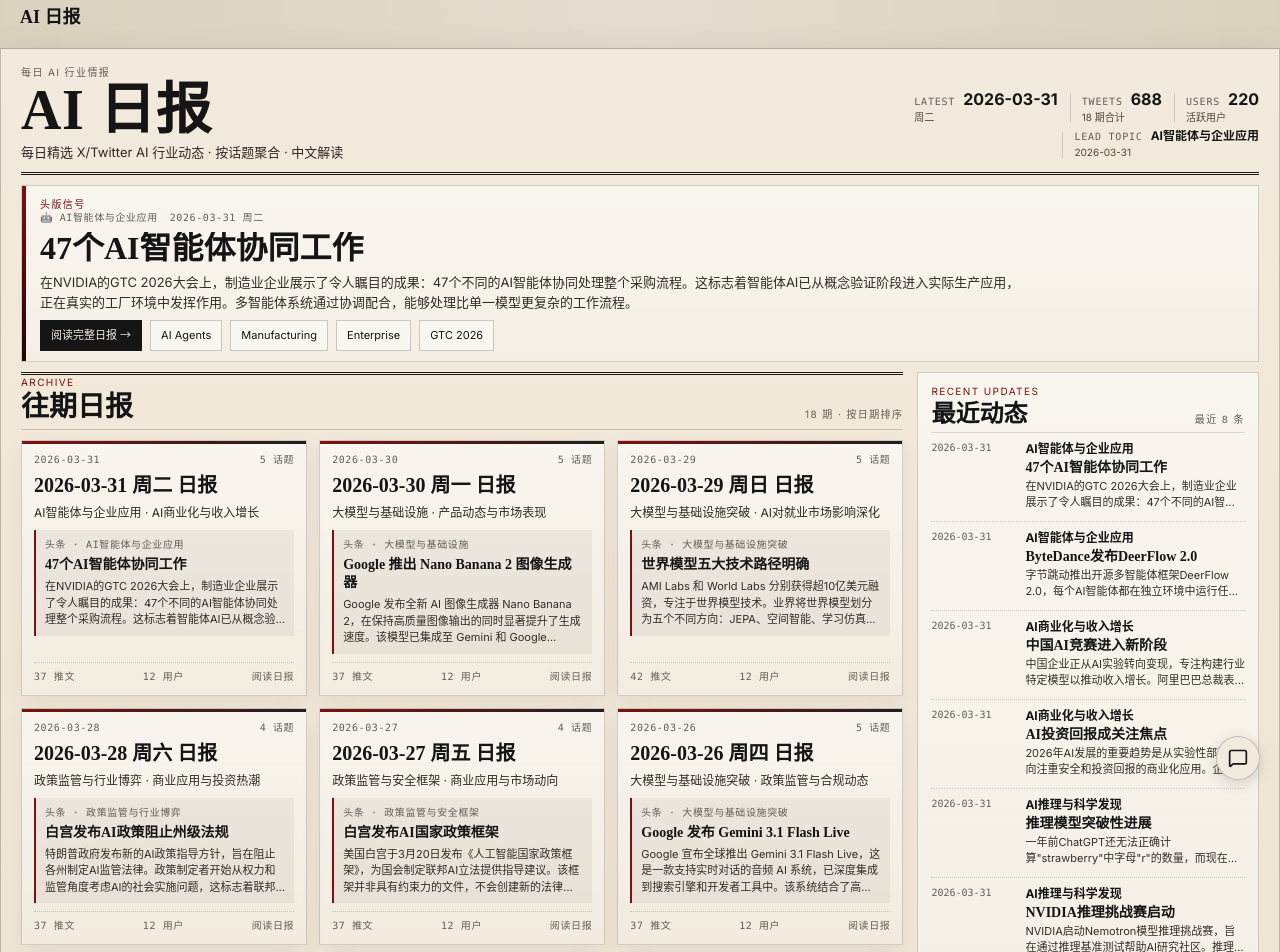
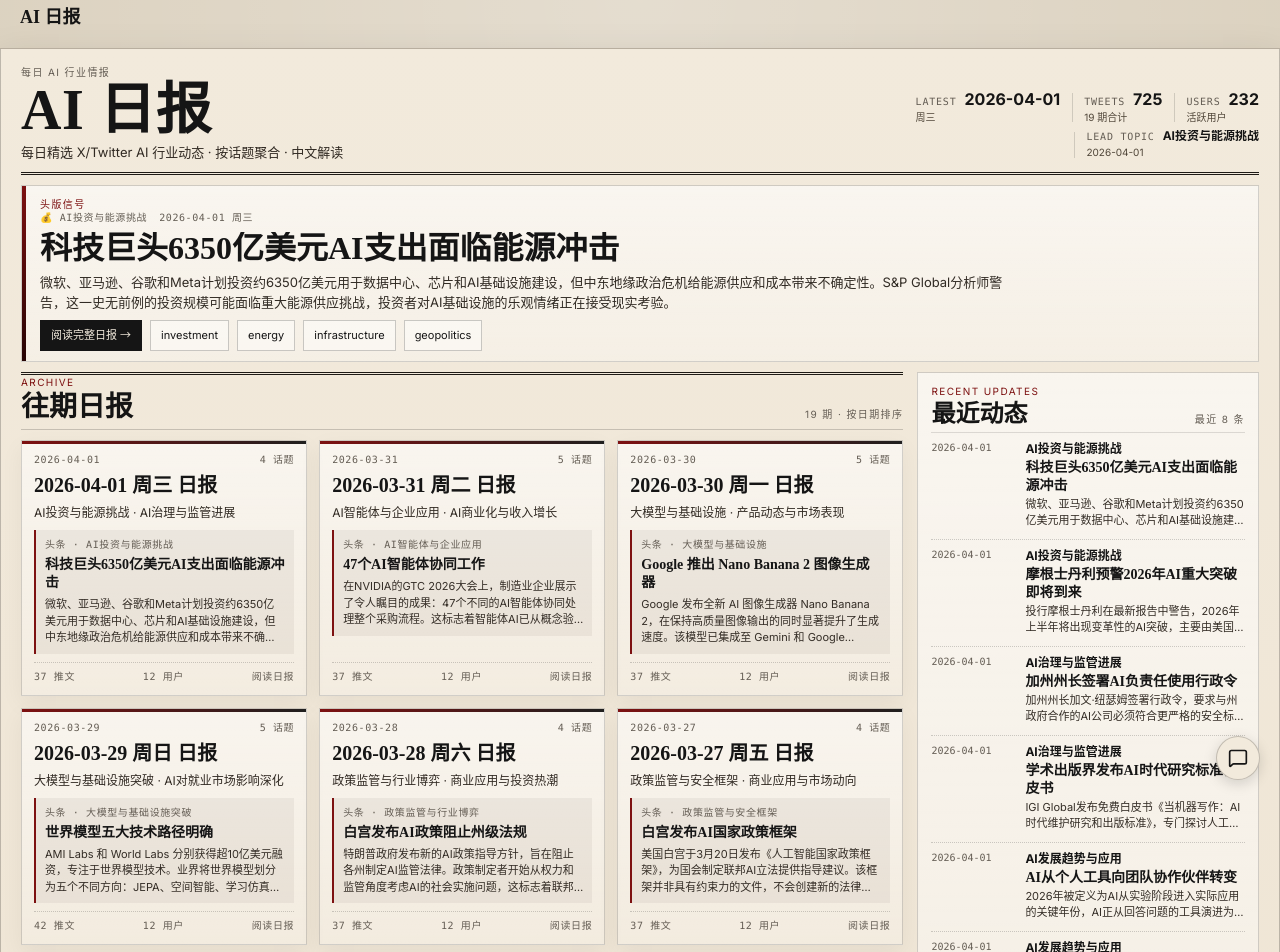
Before and after one commit to Vincentwei1021/ai-daily, a Next.js app: page / in a window 1280 px wide. Shown: the top 952 px of the page. Built offline with nearby package versions, Linux system fonts and the light colour scheme; no server answers.

Commit message:
daily: 2026-04-01

```diff
--- a/src/data/reports.ts
+++ b/src/data/reports.ts
@@ -14,6 +14,105 @@ export interface DailyReport {
 
 export const reports: DailyReport[] = [
   {
+    "date": "2026-04-01",
+    "weekday": "周三",
+    "timeRange": "03-31 08:30 ~ 04-01 08:30 (UTC+8)",
+    "tweetCount": 37,
+    "userCount": 12,
+    "topics": [
+      {
+        "title": "💰 AI投资与能源挑战",
+        "items": [
+          {
+            "bold": "科技巨头6350亿美元AI支出面临能源冲击",
+            "detail": "微软、亚马逊、谷歌和Meta计划投资约6350亿美元用于数据中心、芯片和AI基础设施建设，但中东地缘政治危机给能源供应和成本带来不确定性。S&P Global分析师警告，这一史无前例的投资规模可能面临重大能源供应挑战，投资者对AI基础设施的乐观情绪正在接受现实考验。",
+            "tags": [
+              "investment",
+              "energy",
+              "infrastructure",
+              "geopolitics"
+            ]
+          },
+          {
+            "bold": "摩根士丹利预警2026年AI重大突破即将到来",
+            "detail": "投行摩根士丹利在最新报告中警告，2026年上半年将出现变革性的AI突破，主要由美国顶级AI实验室前所未有的算力积累推动。报告特别引用了马斯克的观点，认为将10倍算力应用于大语言模型将带来质的飞跃。然而，大多数企业和机构对此重大变化缺乏充分准备。",
+            "tags": [
+              "breakthrough",
+              "compute",
+              "prediction",
+              "enterprise"
+            ]
+          }
+        ]
+      },
+      {
+        "title": "⚖️ AI治理与监管进展",
+        "items": [
+          {
+            "bold": "加州州长签署AI负责任使用行政令",
+            "detail": "加州州长加文·纽瑟姆签署行政令，要求与州政府合作的AI公司必须符合更严格的安全标准。该命令旨在探索更强的AI采购标准，确保企业在政府合同中展示负责任的AI实践。这一举措标志着地方政府在AI治理方面采取更积极主动的监管立场，为其他州树立了先例。",
+            "tags": [
+              "regulation",
+              "governance",
+              "safety",
+              "california"
+            ]
+          },
+          {
+            "bold": "学术出版界发布AI时代研究标准白皮书",
+            "detail": "IGI Global发布免费白皮书《当机器写作：AI时代维护研究和出版标准》，专门探讨人工智能对学术研究和出版领域带来的挑战。该白皮书为学术界在AI工具广泛应用背景下，如何保持研究诚信和出版质量提供指导原则，反映了学术共同体对AI影响的深度思考。",
+            "tags": [
+              "academic",
+              "publishing",
+              "standards",
+              "research"
+            ]
+          }
+        ]
+      },
+      {
+        "title": "🚀 AI发展趋势与应用",
+        "items": [
+          {
+            "bold": "AI从个人工具向团队协作伙伴转变",
+            "detail": "2026年被定义为AI从实验阶段进入实际应用的关键年份，AI正从回答问题的工具演进为与人类协作的伙伴。在医疗领域，AI帮助缩小护理差距；在软件开发中，AI不仅学习编程模式还能主动协助开发流程。这种转变标志着AI从个人生产力工具向工作流程编排和跨部门协调的重大跃升。",
+            "tags": [
+              "collaboration",
+              "transformation",
+              "productivity",
+              "workflows"
+            ]
+          },
+          {
+            "bold": "数据与AI领导者调研显示投资信心强劲",
+            "detail": "MIT斯隆管理评论发布的2026年AI与数据领导力基准调研显示，几乎所有大型组织的受访者都对AI角色持积极态度，将数据和AI投资视为首要优先事项，并计划增加相关支出。超过20%的受访者表示AI已促使组织更加重视数据管理，显示出企业对AI技术的持续乐观态度。",
+            "tags": [
+              "survey",
+              "investment",
+              "leadership",
+              "data"
+            ]
+          }
+        ]
+      },
+      {
+        "title": "🔧 技术发展与就业影响",
+        "items": [
+          {
+            "bold": "求职者与科技雇主担忧AI就业冲击",
+            "detail": "最新调研显示，求职者和科技企业雇主都对AI技术对就业市场的影响表达了担忧。随着AI能力的快速提升，传统工作岗位面临重新定义的压力，而新兴AI相关职位的技能要求也在不断演变。这种双向担忧反映了劳动力市场正在经历的深刻变革，需要教育和培训体系做出相应调整。",
+            "tags": [
+              "employment",
+              "job-market",
+              "skills",
+              "workforce"
+            ]
+          }
+        ]
+      }
+    ]
+  },
+  {
     "date": "2026-03-31",
     "weekday": "周二",
     "timeRange": "03-30 08:30 ~ 03-31 08:30 (UTC+8)",
```
